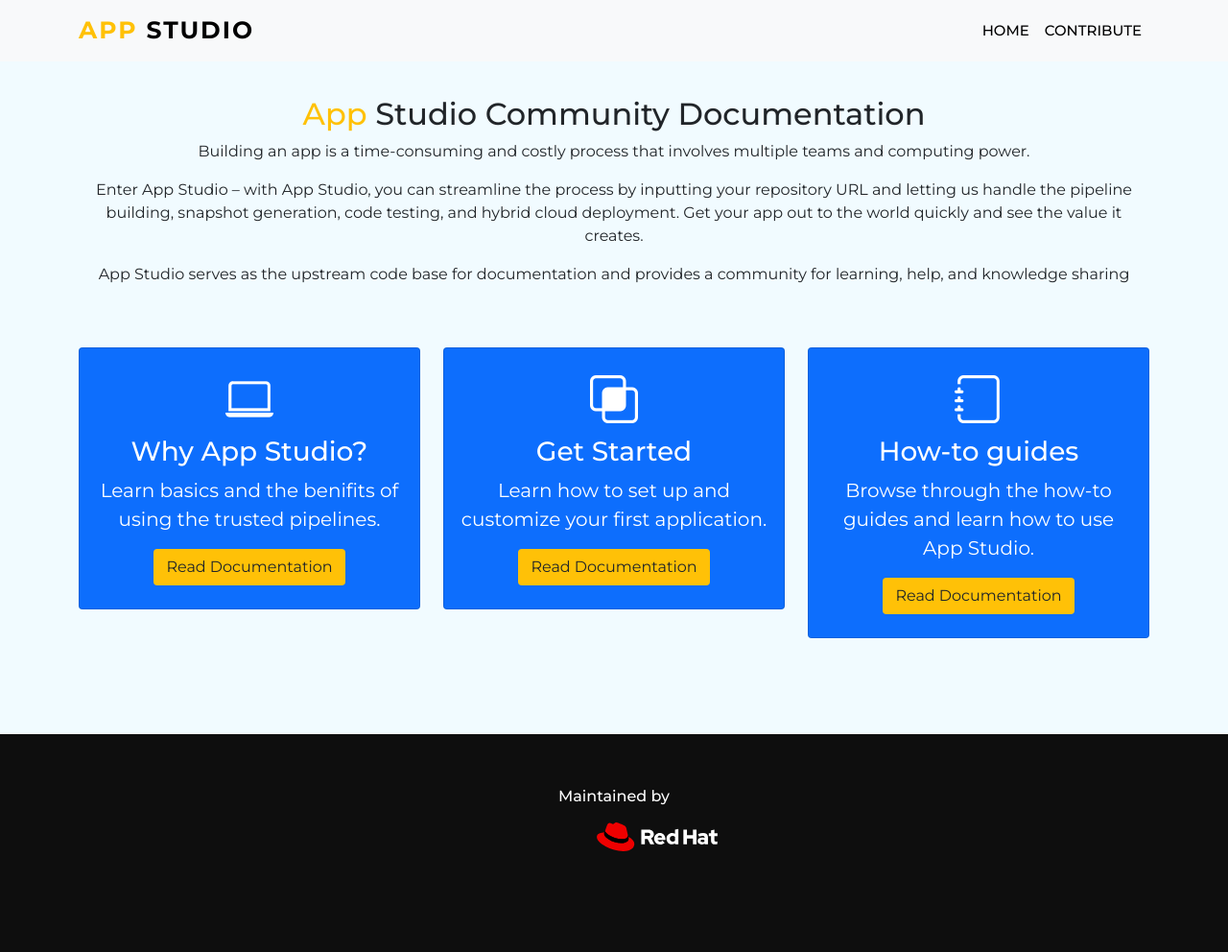
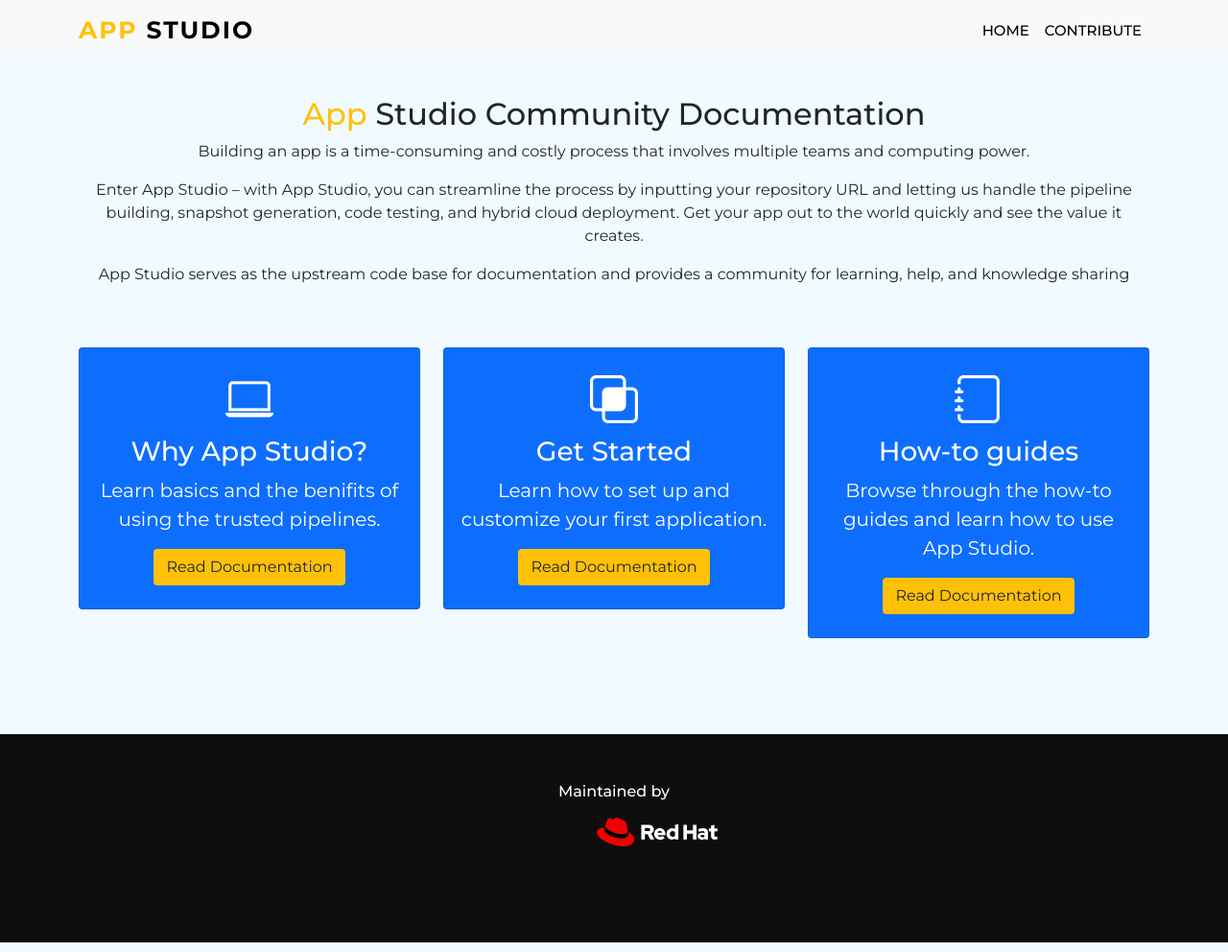
Before and after one commit to redhat-appstudio/appstudio.docs.ui.io, a Jekyll site: the page built from index.html, in a window 1280 px wide and 992 px high. Shown: the whole window at 96% size. Built offline with Jekyll 4.4.1, drawn with Linux system fonts in a browser that asks for light colours; nearby versions of some CDN libraries.

Commit message:
nth commit

```diff
--- a/css/style.css
+++ b/css/style.css
@@ -134,7 +134,7 @@ body {
 
 footer.main-footer {
 	background: #0e0e0e;
-	padding: 55px;
+	padding: 50px;
 	text-align: center;
 }
 
```
